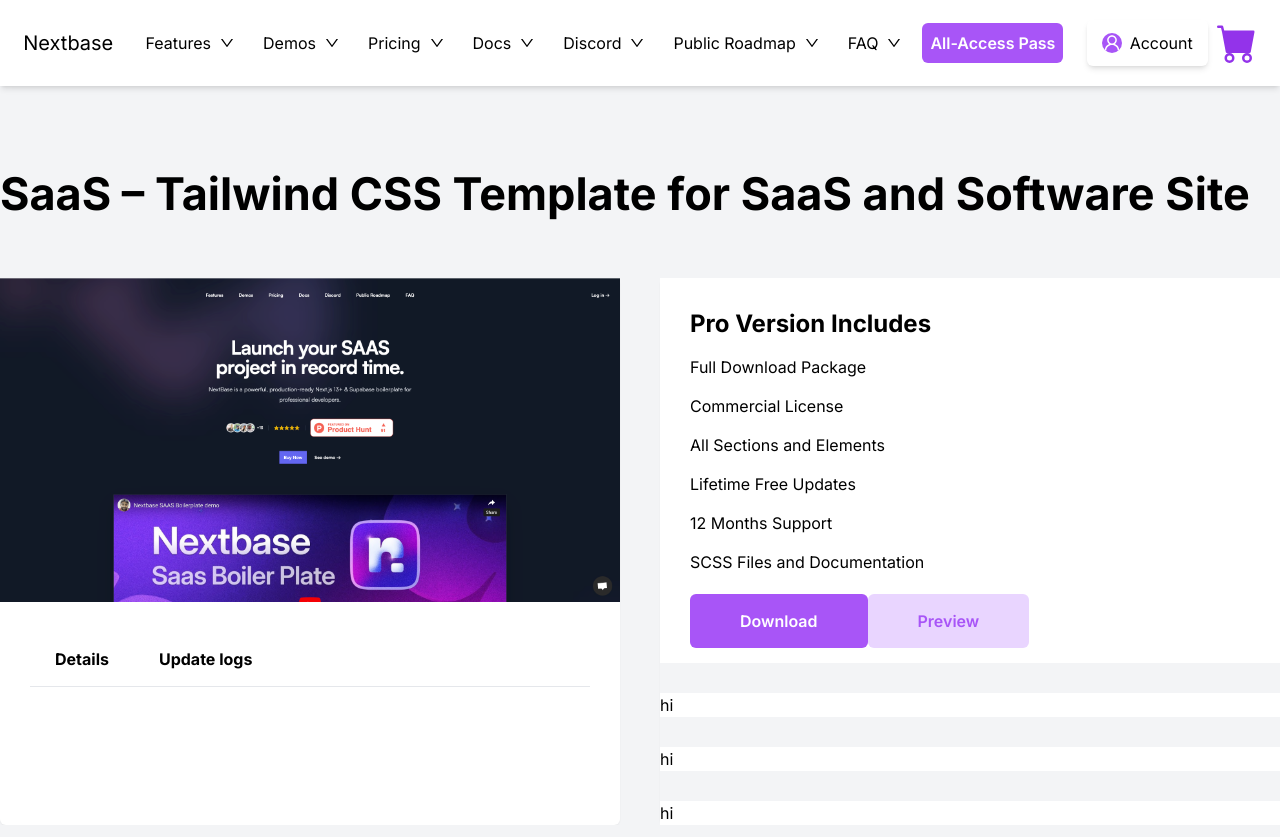
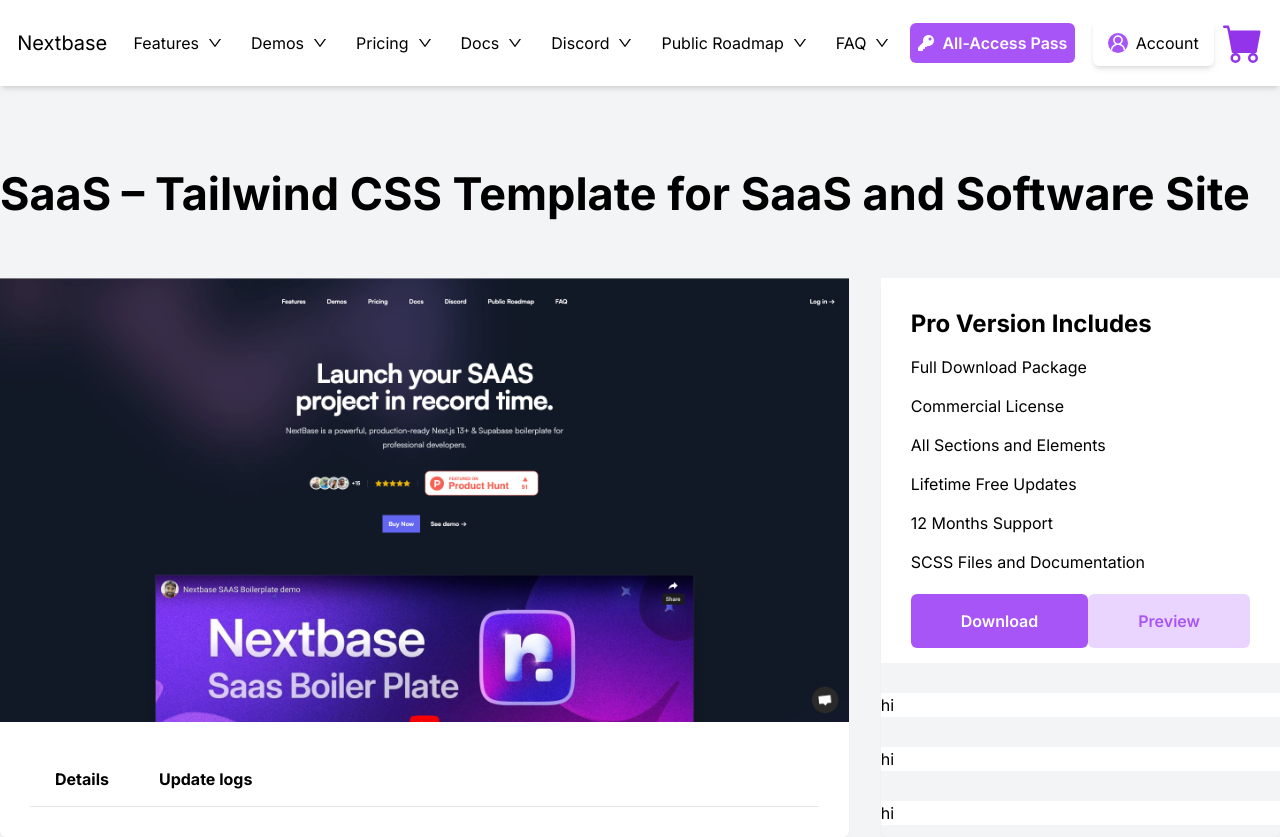
Before and after one commit to imharsha02/uideck_page_learning_tailwind, a Next.js app: page / in a window 1280 px wide. Built offline with nearby package versions, Linux system fonts and the light colour scheme.

Commit message:
added key icon to the all access pass button in the header

```diff
--- a/components/Main.tsx
+++ b/components/Main.tsx
@@ -5,7 +5,7 @@ import Link from "next/link";
 
 const Content = () => {
   return (
-    <div className="grid container grid-cols-2 col-span-2 mx-auto gap-10">
+    <div className="flex container mx-auto gap-8">
       <div className="bg-white rounded-md shadow-sm">
         <Image src={nextbaseImage} alt="" height={432} width={854} />
         <div className="p-[30px]">
@@ -34,9 +34,11 @@ const Content = () => {
             <li className="mb-[15px]">12 Months Support</li>
             <li className="pb-[15px]">SCSS Files and Documentation</li>
           </ul>
+          <div className="flex-col">
+
           <Link
             href=""
-            className="px-[50px] py-[17px] text-center font-semibold bg-purple-500 text-white rounded-md"
+            className="px-[50px] py-[17px] text-center font-semibold bg-purple-500 text-white rounded-md w-full"
           >
             Download
           </Link>
@@ -46,8 +48,9 @@ const Content = () => {
           >
             Preview
           </Link>
+          </div>
         </div>
-        <div className="mb-[30px] bg-white"></div>
+
         <div className="mb-[30px] bg-white">hi</div>
         <div className="mb-[30px] bg-white">hi</div>
         <div className="bg-white">hi</div>
--- a/components/Navbar.tsx
+++ b/components/Navbar.tsx
@@ -2,6 +2,7 @@ import Link from "next/link";
 import { BsFillCartFill } from "react-icons/bs";
 import { AiOutlineDown } from "react-icons/ai";
 import { AiOutlineUser } from "react-icons/ai";
+import {FaKey} from "react-icons/fa"
 
 const Navbar = () => {
   return (
@@ -55,9 +56,10 @@ const Navbar = () => {
         </div>
         <Link
           href=""
-          className="p-2 rounded-md bg-purple-500 text-white font-semibold"
+          className="flex items-center gap-2 p-2 rounded-md bg-purple-500 text-white font-semibold"
         >
-          All-Access Pass
+          <FaKey className=" fill-white" />
+          <span>All-Access Pass</span>
         </Link>
       </div>
       <div className="flex items-center gap-2">
```
